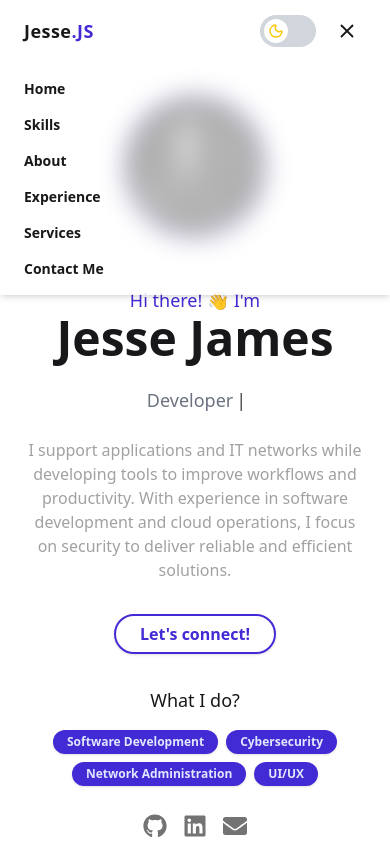
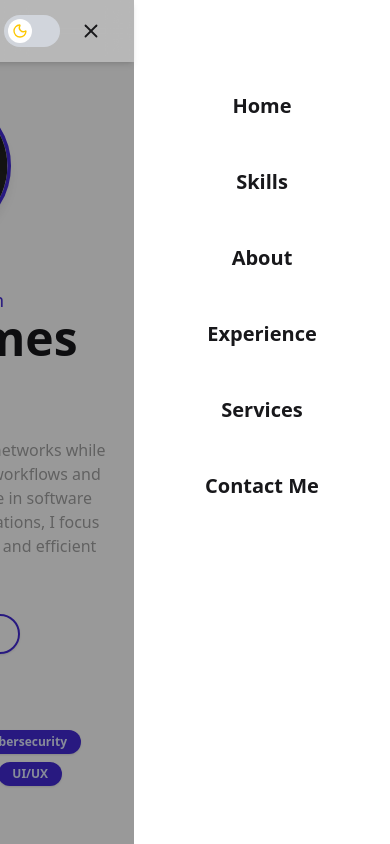
Before and after one commit to James-push/My-Web-Portfolio, a React (Vite) app: page / in a window 390 px wide. Both pictures are taken after a click on the button 347 px from the left and 31 px from the top of the page. Shown: the top 844 px of the page. Built offline with nearby package versions, Linux system fonts and the light colour scheme.

Commit message:
Updated Drawer in Mobile Mode.

```diff
--- a/src/App.jsx
+++ b/src/App.jsx
@@ -6,20 +6,54 @@ import About from "./components/About";
 import Skills from "./components/Skills";
 import Footer from "./components/Footer"
 import Experience from "./components/Experience";
+import { useState } from "react";
+import { Link } from "react-scroll";
 
 function App() {
+  const [isOpen, setIsOpen] = useState(false);
+
   return (
-    <div className="bg-base-100 text-base-content min-h-screen">
+    <div className="bg-base-100 text-base-content min-h-screen overflow-hidden">
+      {/* Navbar - Fixed and can slide left independently */}
+      <Navbar isOpen={isOpen} setIsOpen={setIsOpen} />
 
-      <Navbar />
-      <Home />
-      <Skills />
-      <About  />
-      <Experience />
-      <Contact />
-      <Footer />
+      {/* Backdrop */}
+      {isOpen && (
+        <div
+          className="fixed inset-0 bg-black/40 z-30"
+          onClick={() => setIsOpen(false)}
+        />
+      )}
 
+      {/* Main content that slides left when menu opens */}
+      <div
+        className={`transition-transform duration-300 ease-in-out ${
+          isOpen ? "-translate-x-64" : "translate-x-0"
+        }`}
+      >
+        <Home />
+        <Skills />
+        <About  />
+        <Experience />
+        <Contact />
+        <Footer />
+      </div>
 
+      {/* Sidebar menu that slides in from right */}
+      <div
+        className={`fixed top-0 right-0 h-screen w-64 bg-base-100 text-base-content backdrop-blur-md z-40 transform transition-transform transition-colors duration-300 ease-in-out overflow-y-auto ${
+          isOpen ? "translate-x-0" : "translate-x-full"
+        }`}
+      >
+        <ul className="px-6 py-20 space-y-6 text-xl font-semibold text-center">
+          <li><Link to="home" smooth={true} duration={500} offset={-70} onClick={() => setIsOpen(false)} className="block cursor-pointer transition-colors hover:text-primary py-3">Home</Link></li>
+          <li><Link to="skills" smooth={true} duration={500} offset={-70} onClick={() => setIsOpen(false)} className="block cursor-pointer transition-colors hover:text-primary py-3">Skills</Link></li>
+          <li><Link to="about" smooth={true} duration={500} offset={-70} onClick={() => setIsOpen(false)} className="block cursor-pointer transition-colors hover:text-primary py-3">About</Link></li>
+          <li><Link to="experience" smooth={true} duration={500} offset={-70} onClick={() => setIsOpen(false)} className="block cursor-pointer transition-colors hover:text-primary py-3">Experience</Link></li>
+          <li><Link to="services" smooth={true} duration={500} offset={-70} onClick={() => setIsOpen(false)} className="block cursor-pointer transition-colors hover:text-primary py-3">Services</Link></li>
+          <li><Link to="contact" smooth={true} duration={500} offset={-70} onClick={() => setIsOpen(false)} className="block cursor-pointer transition-colors hover:text-primary py-3">Contact Me</Link></li>
+        </ul>
+      </div>
     </div>
   );
 }
--- a/src/ThemeContext.jsx
+++ b/src/ThemeContext.jsx
@@ -9,13 +9,26 @@ export const ThemeProvider = ({ children }) => {
   useEffect(() => {
     const savedTheme = localStorage.getItem("theme") || "light";
     setTheme(savedTheme);
+    // DaisyUI uses data-theme; Tailwind dark: utilities use the 'dark' class.
+    // Keep both in sync so both DaisyUI and Tailwind dark: styles work.
     document.documentElement.setAttribute("data-theme", savedTheme);
+    if (savedTheme === 'dark') {
+      document.documentElement.classList.add('dark');
+    } else {
+      document.documentElement.classList.remove('dark');
+    }
   }, []);
 
   const toggleTheme = () => {
     const newTheme = theme === "light" ? "dark" : "light";
     setTheme(newTheme);
+    // DaisyUI reads data-theme; Tailwind dark: utilities read the 'dark' class.
     document.documentElement.setAttribute("data-theme", newTheme); // DaisyUI reads this
+    if (newTheme === 'dark') {
+      document.documentElement.classList.add('dark');
+    } else {
+      document.documentElement.classList.remove('dark');
+    }
     localStorage.setItem("theme", newTheme); // persist user choice
   };
 
--- a/src/components/Experience.jsx
+++ b/src/components/Experience.jsx
@@ -14,7 +14,7 @@ const experiences = [
       },
       {
         title: "Network Infrastructure Management",
-        description: "Manage and configure network infrastructure — including VPNs, ports, DNS, and TCP/UDP protocols — ensuring high availability, scalability, and security. Implemented a site-to-site VPN to centralize network connectivity across remote sites and deployed Pi-hole on Linux to block unwanted ads and malicious websites, serving as a DNS server for enhanced network security. Contributed to configuring load balancing and failover mechanisms using TP-Link Omada, which completely eliminated manual processes such as switching between ISPs, resulting in a fully automated and more reliable network environment. "
+        description: "Manage and configure network infrastructure — including VPNs, ports, DNS, and TCP/UDP protocols — ensuring high availability, scalability, and security. Implemented a site-to-site VPN to centralize network connectivity across remote sites and deployed AdGuard on container to block unwanted ads and malicious websites, serving as a DNS server for enhanced network security. Contributed to configuring load balancing and failover mechanisms using TP-Link Omada, which completely eliminated manual processes such as switching between ISPs, resulting in a fully automated and more reliable network environment. "
       },
       {
         title: "Account & User Management",
--- a/src/components/Navbar.jsx
+++ b/src/components/Navbar.jsx
@@ -3,9 +3,8 @@ import { ThemeContext } from "../ThemeContext";
 import { Link } from "react-scroll";
 import { Menu, X, Sun, Moon } from "lucide-react";
 
-const Navbar = () => {
+const Navbar = ({ isOpen, setIsOpen }) => {
   const { theme, toggleTheme } = useContext(ThemeContext);
-  const [isOpen, setIsOpen] = useState(false);
 
   const navItems = [
     { id: "home", label: "Home" },
@@ -17,7 +16,9 @@ const Navbar = () => {
   ];
 
   return (
-    <nav className="fixed top-0 w-full z-50 backdrop-blur-md bg-white/30 dark:bg-gray-900/10 dark:border-gray-700/30 shadow-md">
+    <nav className={`fixed top-0 w-full z-50 backdrop-blur-md bg-white/30 dark:bg-gray-900/10 dark:border-gray-700/30 shadow-md transition-transform duration-300 ease-in-out ${
+      isOpen ? "-translate-x-64" : "translate-x-0"
+    }`}>
       <div className="max-w-6xl mx-auto flex items-center justify-between px-6 py-3">
         {/* Logo */}
         <Link
@@ -88,26 +89,6 @@ const Navbar = () => {
           </button>
         </div>
       </div>
-
-      {/* Mobile Menu */}
-      {isOpen && (
-  <ul className="md:hidden bg-white/30 dark:bg-gray-900/30 backdrop-blur-md border-t border-white/20 dark:border-gray-700/20 px-6 py-4 space-y-4 text-sm font-semibold">
-          {navItems.map((item) => (
-            <li key={item.id}>
-              <Link
-                to={item.id}
-                smooth={true}
-                duration={500}
-                offset={-70}
-                className="block cursor-pointer transition-colors hover:text-primary"
-                onClick={() => setIsOpen(false)}
-              >
-                {item.label}
-              </Link>
-            </li>
-          ))}
-        </ul>
-      )}
     </nav>
   );
 };
--- a/src/components/custom-fix.css
+++ b/src/components/custom-fix.css
@@ -14,7 +14,7 @@
 }
 
 
-.custom-skill-label {
+[data-theme="light"] .custom-skill-label {
   color: #5a5a5a; /* Tailwind neutral-700 */
 }
 [data-theme="dark"] .custom-skill-label {
--- a/src/components/subcomponents/Timeline.jsx
+++ b/src/components/subcomponents/Timeline.jsx
@@ -55,7 +55,7 @@ const Timeline = ({ data }) => {
                 {item.title}
               </h3>
               <h4 className="text-lg font-semibold mb-2 text-primary transition-colors duration-500">{item.company}</h4>
-              <p className="block text-sm mb-4 text-neutral-500 dark:text-neutral-300 transition-colors duration-500">{item.period}</p>
+              <p className="block text-sm mb-4 custom-skill-label transition-colors duration-100">{item.period}</p>
               <ul className="space-y-3 sm:space-y-4">
                       {item.responsibilities.map((resp, idx) => (
                         <li key={idx} className="space-y-1">
```
